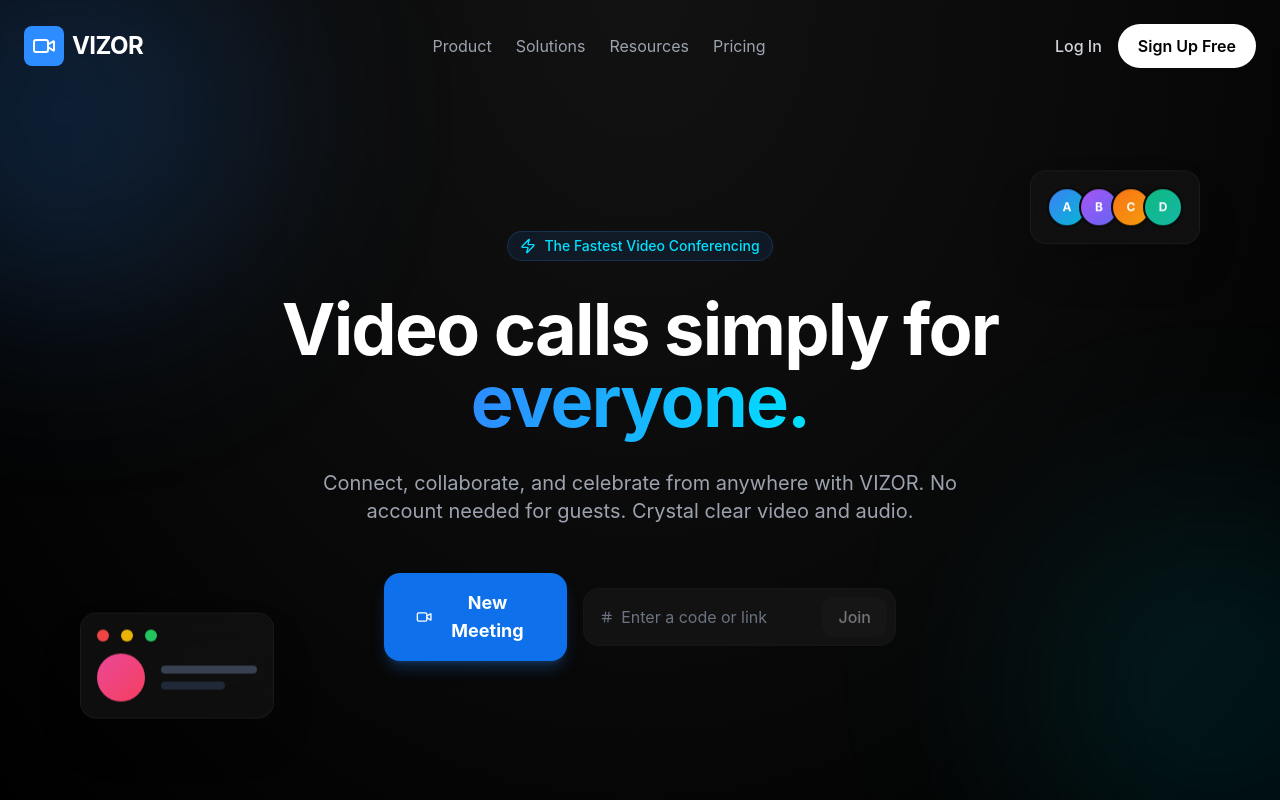
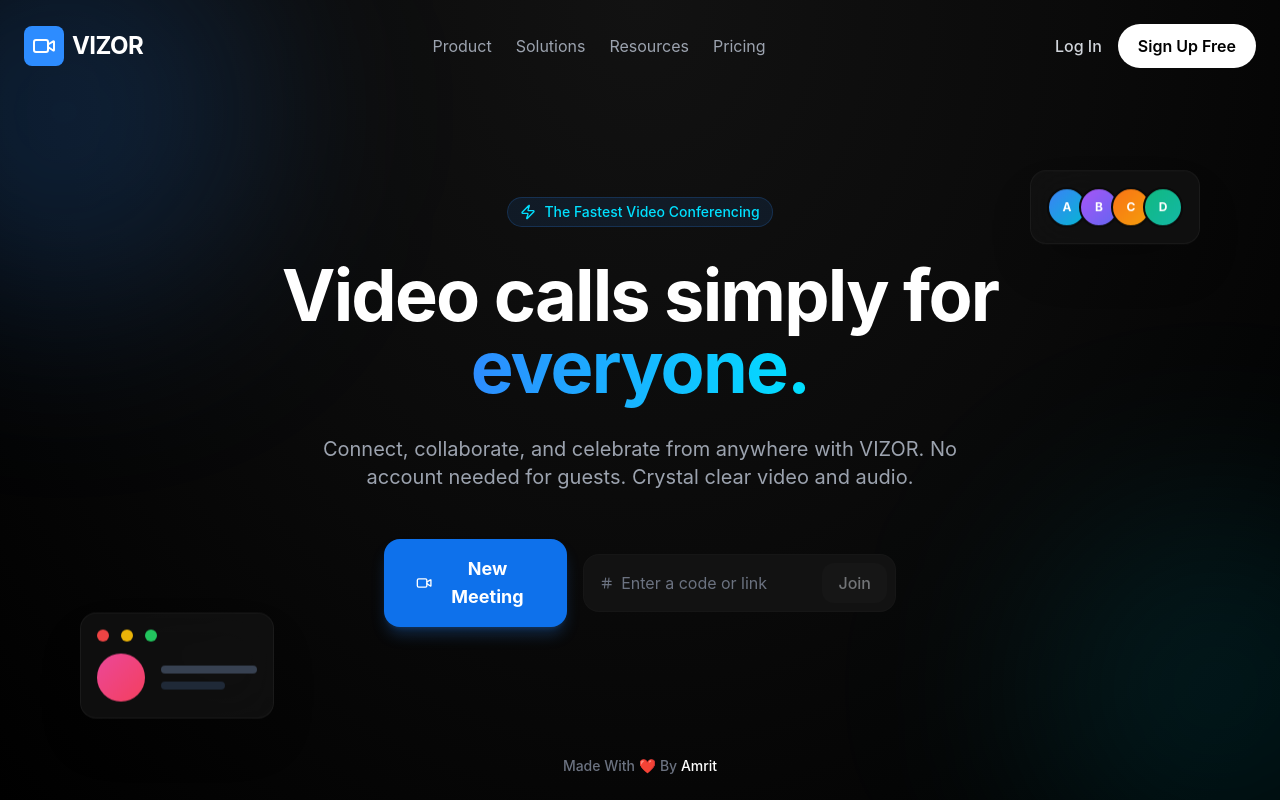
Before and after one commit to p1amrit/vizor-v3, a React (Vite) app: page / in a window 1280 px wide. Built offline with nearby package versions, Linux system fonts and the light colour scheme.

Commit message:
Add Credits to Amrit

```diff
--- a/src/pages/Home.jsx
+++ b/src/pages/Home.jsx
@@ -132,6 +132,10 @@
                     </div>
                 </motion.div>
             </main>
+
+            <footer className="w-full p-6 text-center z-10 text-gray-500 text-sm font-medium">
+                Made With ❤️ By <span className="text-white hover:text-vizor-400 transition cursor-pointer">Amrit</span>
+            </footer>
         </div>
     );
 };
--- a/src/pages/Room.jsx
+++ b/src/pages/Room.jsx
@@ -267,6 +267,9 @@
                     >
                         Join Room
                     </button>
+                    <div className="mt-6 text-center text-xs text-gray-500">
+                        Made With ❤️ By <span className="text-gray-300">Amrit</span>
+                    </div>
                 </div>
             </div>
         );
```
